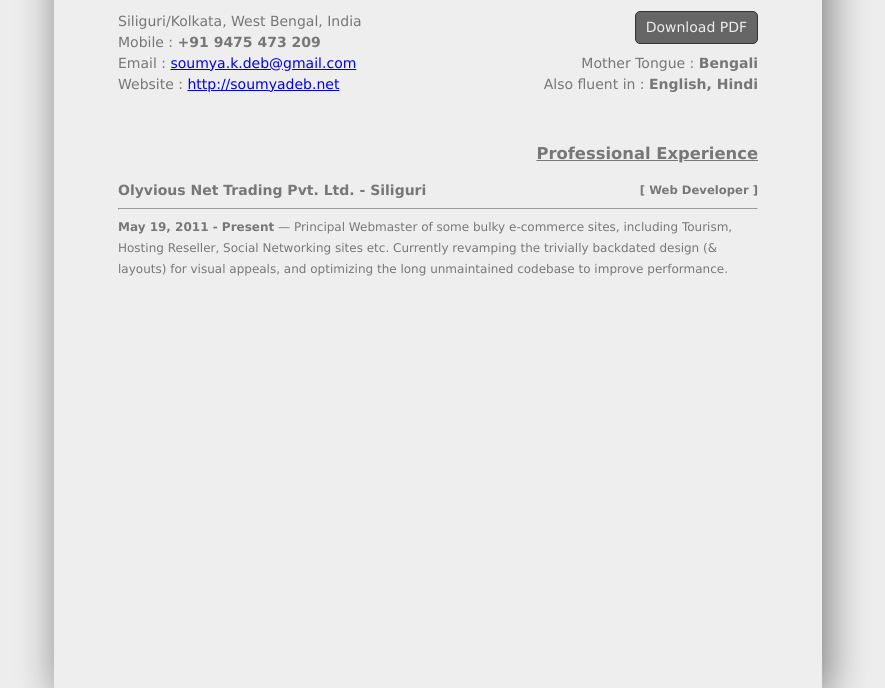
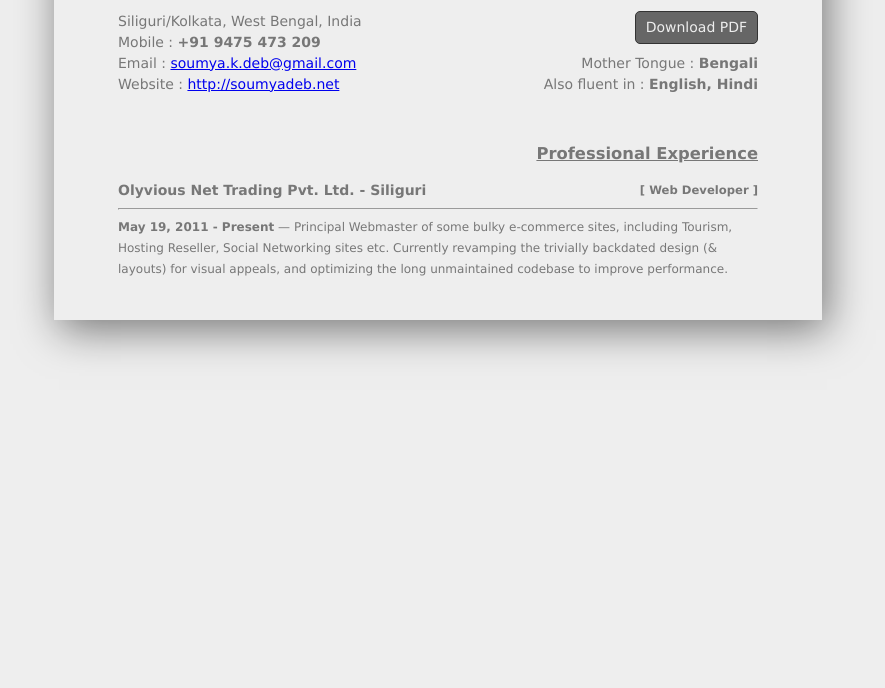
Before and after one commit to debloper/resume, a plain HTML site: page resume.htm in a window 1280 px wide. Shown: the part 112-800 px from the top of the page, without its empty margins (202-1087 px from the left). Drawn offline with Linux system fonts and the light colour scheme.

Commit message:
[bugfix] explicit mention of HTML height is not required

```diff
--- a/style.css
+++ b/style.css
@@ -2,10 +2,8 @@
 /* CSS Document */
 
 /* - PRELIMS - */
-html { height: 100%; }
 body {
 	width: 60%;
-	height: 100%;
 	margin: auto;
 	min-width: 640px;
 	max-width: 960px;
```
